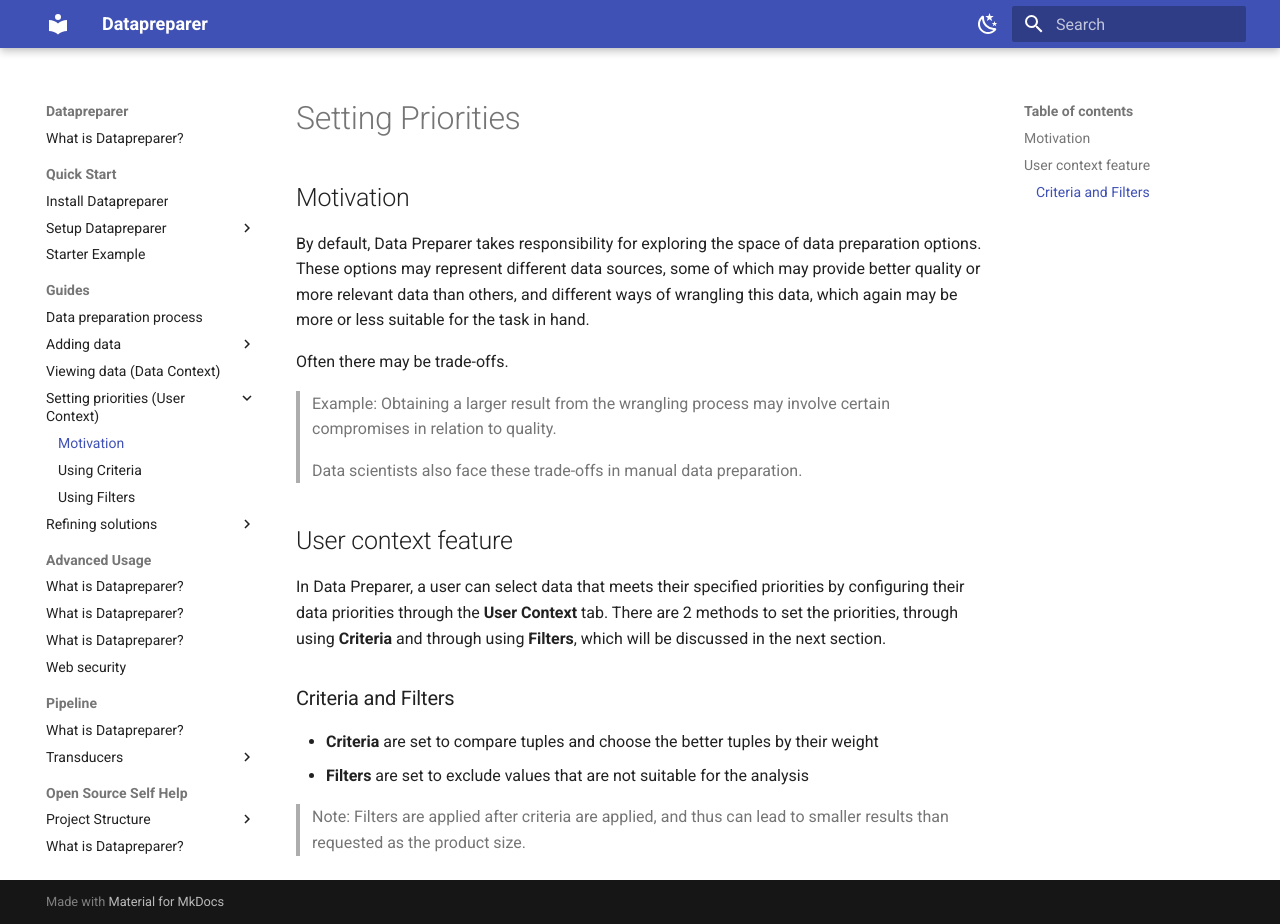
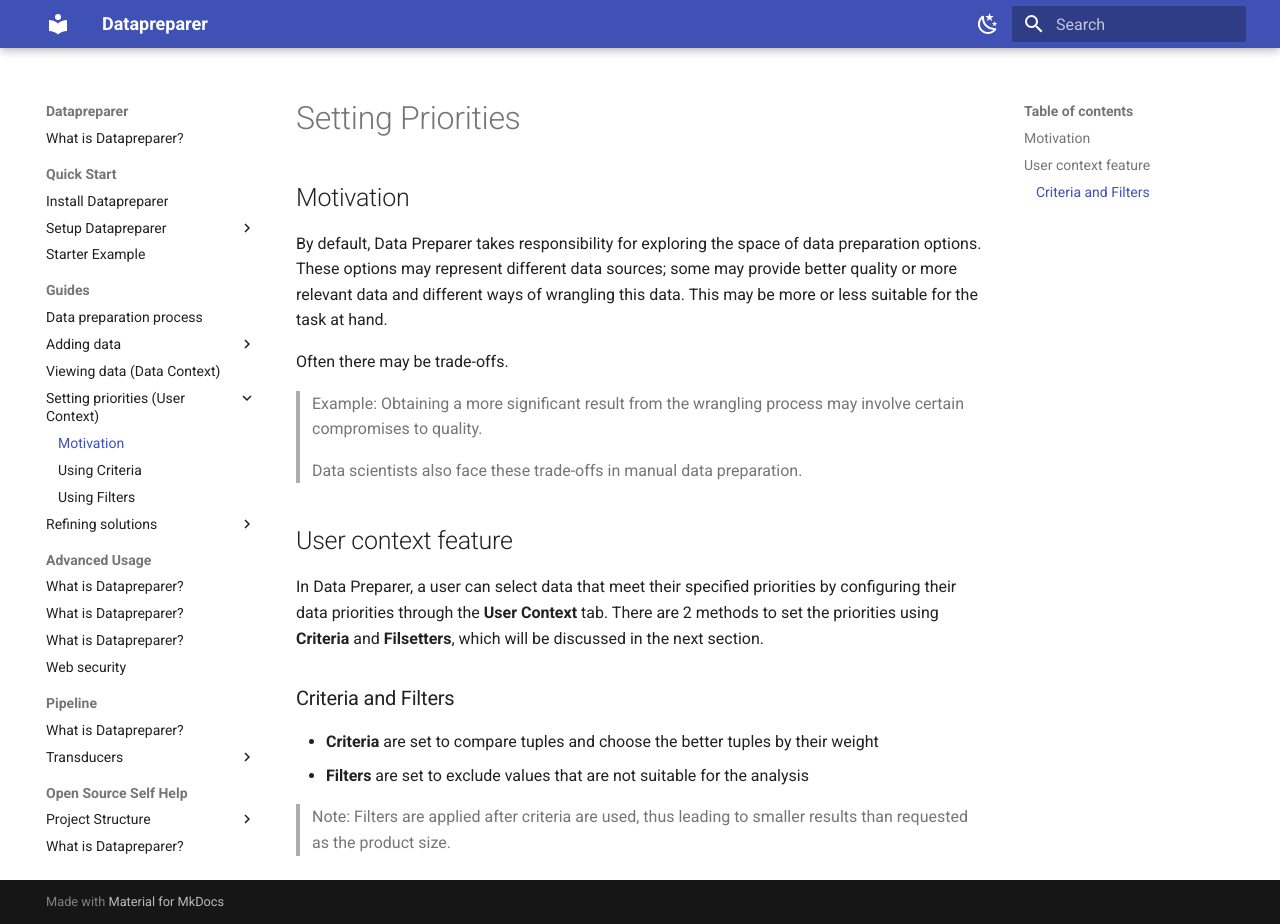
Before and after one commit to AspieCoder1/mk-docs-material-test, an MkDocs documentation site: the page built from docs/guides/setting-priorities/intro.md, in a window 1280 px wide and 924 px high. Built offline with MkDocs 1.6.1 and Material for MkDocs 9.7.7, drawn with Linux system fonts in a browser that asks for light colours.

Commit message:
:pencil: proof read setting-priorities/intro.md

```diff
--- a/docs/guides/setting-priorities/intro.md
+++ b/docs/guides/setting-priorities/intro.md
@@ -1,19 +1,19 @@
 # Setting Priorities
 
 ## Motivation
-By default, Data Preparer takes responsibility for exploring the space of data preparation options. These options may represent different data sources, some of which may provide better quality or more relevant data than others, and different ways of wrangling this data, which again may be more or less suitable for the task in hand.
+By default, Data Preparer takes responsibility for exploring the space of data preparation options. These options may represent different data sources; some may provide better quality or more relevant data and different ways of wrangling this data. This may be more or less suitable for the task at hand.
 
 Often there may be trade-offs.
-> Example: Obtaining a larger result from the wrangling process may involve certain compromises in relation to quality.
+> Example: Obtaining a more significant result from the wrangling process may involve certain compromises to quality.
 
 > Data scientists also face these trade-offs in manual data preparation.
 
 ## User context feature
-In Data Preparer, a user can select data that meets their specified priorities by configuring their data priorities through the **User Context** tab.
-There are 2 methods to set the priorities, through using **Criteria** and through using **Filters**, which will be discussed in the next section.
+In Data Preparer, a user can select data that meet their specified priorities by configuring their data priorities through the **User Context** tab.
+There are 2 methods to set the priorities using **Criteria** and **Filsetters**, which will be discussed in the next section.
 
 ### Criteria and Filters
 - **Criteria** are set to compare tuples and choose the better tuples by their weight
 - **Filters** are set to exclude values that are not suitable for the analysis
 
-> Note: Filters are applied after criteria are applied, and thus can lead to smaller results than requested as the product size.
+> Note: Filters are applied after criteria are used, thus leading to smaller results than requested as the product size.
```
